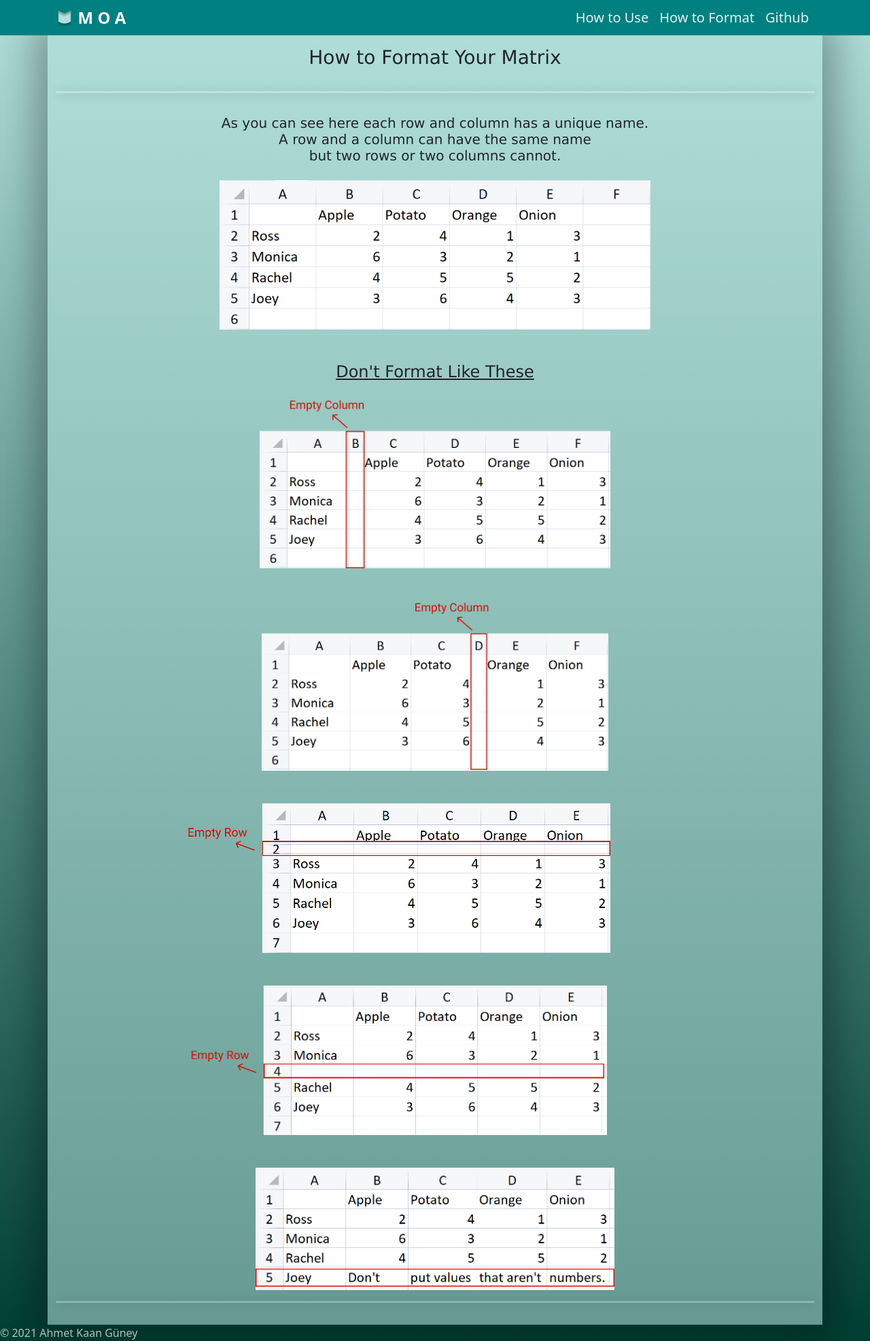
After one commit to AhmetKaanGuney/moa, a Flask app: page /how-to-format.html in a window 1280 px wide. The commit adds this page. Shown: the whole page at 68% size. Run offline with Flask 2, Linux system fonts and the light colour scheme; parts of the project's set-up code (start-up, migrations or seed data) failed here and were passed over.

```diff
--- a/app/app.py
+++ b/app/app.py
@@ -181,6 +181,12 @@ def how_to_use():
         return render_template("how-to-use.html")
 
 
+@app.route("/how-to-format.html", methods=["GET"])
+def how_to_format():
+    if request.method == "GET":
+        return render_template("how-to-format.html")
+
+
 def read_txt_file(file):
     data = ""
     with open(file, "rb", encoding="utf-8") as f:
--- a/app/session_id.py
+++ b/app/session_id.py
@@ -8,7 +8,7 @@ class SessionID:
     @classmethod
     def generate(cls) -> int:
         """increments id and and returns it"""
-        if cls._id < 10000:
+        if cls._id < 500:
             cls._id += 1
             id = cls._id
             return id
--- a/app/static/styles.css
+++ b/app/static/styles.css
@@ -31,6 +31,7 @@ h1 {
     text-align: center;
     color: white;
     text-shadow: 0px 0px var(--very-very-dark-teal);
+    font-weight: 700;
 }
 
 h2 {
@@ -62,7 +63,7 @@ h2 {
 
 .main-how-to-use {
     font-family: Verdana, Geneva, Tahoma, sans-serif;
-    background-color: var(--light-teal);
+    background-color: #b2dfdb91;
     /* background-image: linear-gradient(to top, var(--medium-teal), var(--light-teal)); */
     height: calc(100% - 49px);
     padding-bottom: 1em;
@@ -77,6 +78,7 @@ h2 {
 .navbar-brand {
     font-size: 24px;
     font-weight: 600;
+    color: white;
 }
 
 .nav {
@@ -86,9 +88,26 @@ h2 {
 }
 
 .nav-link {
-    color: black;
+    padding: 0;
+    margin-bottom: 0px;
+    color: rgba(255, 255, 255, 0.897);
+    font-size: 20px;
+    font-weight: 500;
+    text-decoration: none;
+}
+.nav-link:hover {
+    color: var(--hover-color);
 }
 
+.navbar-brand:hover {
+    color: var(--hover-color);
+}
+
+.navbar-col {
+    margin: 0;
+    padding-right: 0;
+    justify-content: end;
+}
 
 /* BLUEPRINT */
 .shortcut {
@@ -217,6 +236,14 @@ h2 {
     max-width: 10rem;
 }
 
+.file-input-label {
+    color: white;
+    text-shadow: 0px 0px var(--very-dark-teal);
+    float: left;
+    font-size: 24px;
+    font-weight: var(--heavy-font);
+}
+
 .matrix-input {
     max-width: 4.5rem;
     font-size: medium;
@@ -315,3 +342,14 @@ h2 {
     padding: 1rem 0em;
     text-align: center;
 }
+
+#example-link {
+    margin: 0;
+    padding: 0;
+    font-size: larger;
+    color: rgb(0, 144, 211);
+}
+
+#example-link:hover {
+    color: rgb(102, 191, 243);
+}
--- /dev/null
+++ b/app/templates/how-to-format.html
@@ -0,0 +1,99 @@
+{% extends "layout.html" %}
+
+{% block title %}How To Format{% endblock %}
+
+{% block main %}
+<main class="container main-how-to-use">
+    <h3 class="segment-title">How to Format Your Matrix</h3>
+    <hr class="seperator-white">
+
+    <h5 class="segment-title">
+        As you can see here each row and column has a unique name. <br>
+        A row and a column can have the same name <br>but two rows or two columns cannot.
+    </h5>
+    <div class="row">
+        <!-- SPACE -->
+        <div class="col-sm"></div>
+
+        <!-- IMAGE -->
+        <div class="col">
+            <img src="../static/images/how-to-use/matrix.png" height="220">
+        </div>
+
+        <!-- SPACE -->
+        <div class="col-sm"></div>
+    </div>
+
+    <h4 class="segment-title pt-5" style="text-decoration: underline;">
+        Don't Format Like These
+    </h4>
+
+    <div class="row mt-2">
+        <!-- SPACE -->
+        <div class="col-sm"></div>
+
+        <!-- IMAGE -->
+        <div class="col">
+            <img src="../static/images/incorrect-formats/empty-col-1.png" height="250">
+        </div>
+
+        <!-- SPACE -->
+        <div class="col-sm"></div>
+    </div>
+
+
+    <div class="row mt-5">
+        <!-- SPACE -->
+        <div class="col-sm"></div>
+
+        <!-- IMAGE -->
+        <div class="col">
+            <img src="../static/images/incorrect-formats/empty-col-2.png" height="250">
+        </div>
+
+        <!-- SPACE -->
+        <div class="col-sm"></div>
+    </div>
+
+    <div class="row mt-5">
+        <!-- SPACE -->
+        <div class="col-sm"></div>
+
+        <!-- IMAGE -->
+        <div class="col">
+            <img src="../static/images/incorrect-formats/empty-row-1.png" height="220" style="padding-right: 8em;">
+        </div>
+
+        <!-- SPACE -->
+        <div class="col-sm"></div>
+    </div>
+
+    <div class="row mt-5">
+        <!-- SPACE -->
+        <div class="col-sm"></div>
+
+        <!-- IMAGE -->
+        <div class="col">
+            <img src="../static/images/incorrect-formats/empty-row-2.png" height="220" style="padding-right: 8em;">
+        </div>
+
+        <!-- SPACE -->
+        <div class="col-sm"></div>
+    </div>
+
+    <div class="row mt-5">
+        <!-- SPACE -->
+        <div class="col-sm"></div>
+
+        <!-- IMAGE -->
+        <div class="col">
+            <img src="../static/images/incorrect-formats/nan-values.png" height="180">
+        </div>
+
+        <!-- SPACE -->
+        <div class="col-sm"></div>
+    </div>
+
+    <hr class="seperator-white">
+</main>
+{% endblock %}
--- a/app/templates/layout.html
+++ b/app/templates/layout.html
@@ -11,9 +11,10 @@
         <title>{% block title %}{% endblock %} - MOA</title>
         {% block script %}{% endblock %}
     </head>
-    <body class="body flex-column">
-        <nav class="navbar navbar-dark pt-0 pb-1">
+    <body class="body">
+        <nav class="navbar navbar-expand-lg">
             <div class="container">
+                <div class="nav-item">
                     <a href="/" class="navbar-brand pb-0 mb-0 mt-0 pt-1">
                         <img class="pb-1 mb-0 mt-0" src="../static/images/favicon.ico" alt="MOA Logo" height="32px">
                         <span>M</span>
@@ -21,19 +22,26 @@
                         <span>A</span>
                     </a>
                 </div>
+
+                <div>
+                    <ul class="navbar-nav">
+                        <li class="nav-item">
+                            <a href="./how-to-use.html" class="nav-link">How to Use</a>
+                        </li>
+                        <li class="nav-item">
+                            <a href="./how-to-format.html" class="nav-link">How to Format</a>
+                        </li>
+                        <li class="nav-item">
+                            <a href="https://github.com/AhmetKaanGuney/moa" class="nav-link">Github</a>
+                        </li>
+                    </ul>
+                </div>
+            </div>
         </nav>
-
         {% block main %}
         {% endblock %}
-            <!-- <div class="container mt-5 mb-5 border">
-                <h5>DEBUG</h6>
-                <h6>Session Info</h3>
-                {% block session %}
-                    {% for k, v in session.items() %}
-                    <p>{{k}} : {{v}}</p>
-                    {% endfor %}
-                {% endblock %}
-            </div> -->
-        </main>
+        <span style="color: rgba(255, 255, 255, 0.692);">
+            © 2021 Ahmet Kaan Güney
+        </span>
     </body>
 </html>
```
Also changed, not shown: app/templates/how-to-use.html (+4 -23 lines), app/templates/index.html (+6 -6 lines), app/static/images/how-to-use/resluts/men-result.png, app/static/images/incorrect-formats/empty-col-1.png (added), app/static/images/incorrect-formats/empty-col-2.png (added), app/static/images/incorrect-formats/empty-row-1.png (added), app/static/images/incorrect-formats/empty-row-2.png (added), app/static/images/incorrect-formats/nan-values.png (added), 11 other files. Lines whose indentation alone changed are shown as unchanged.
